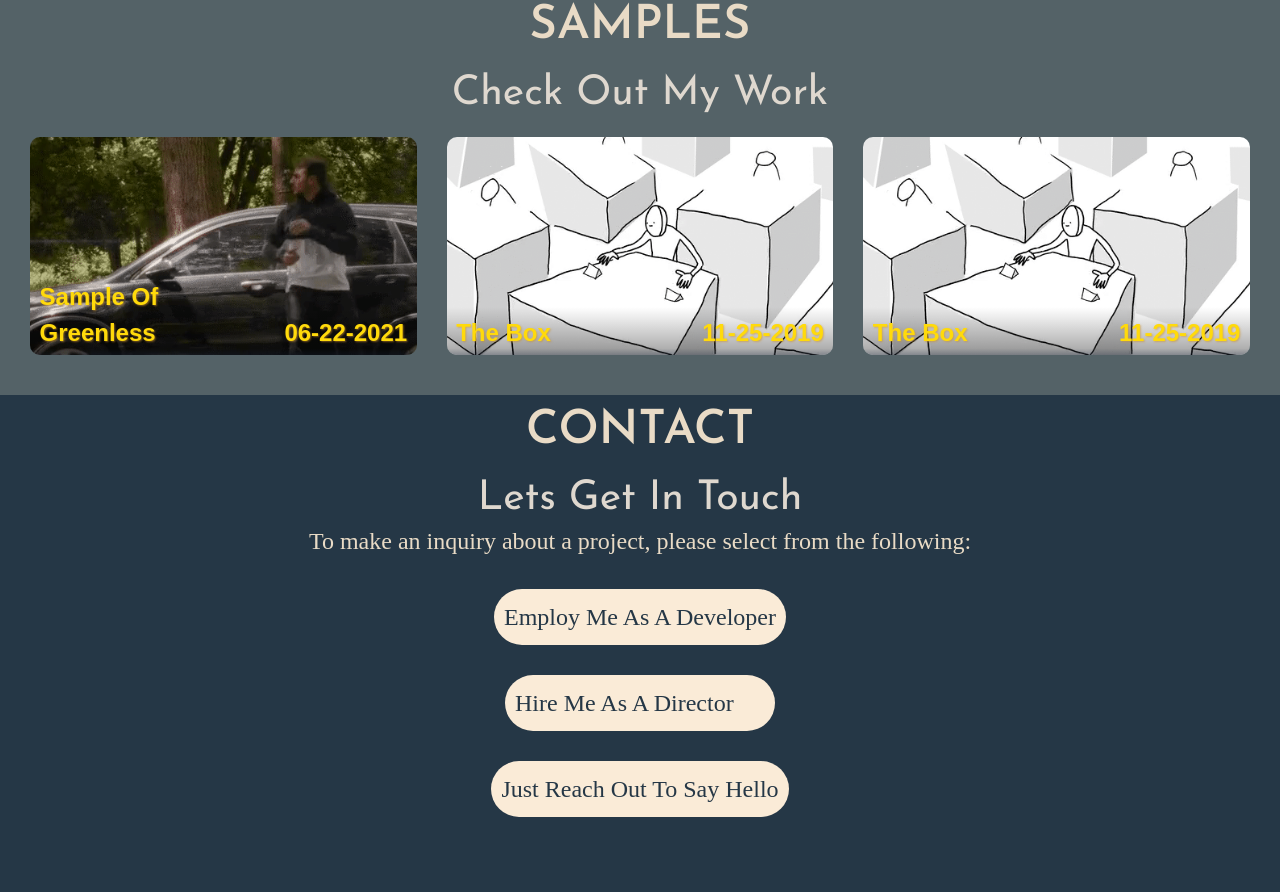
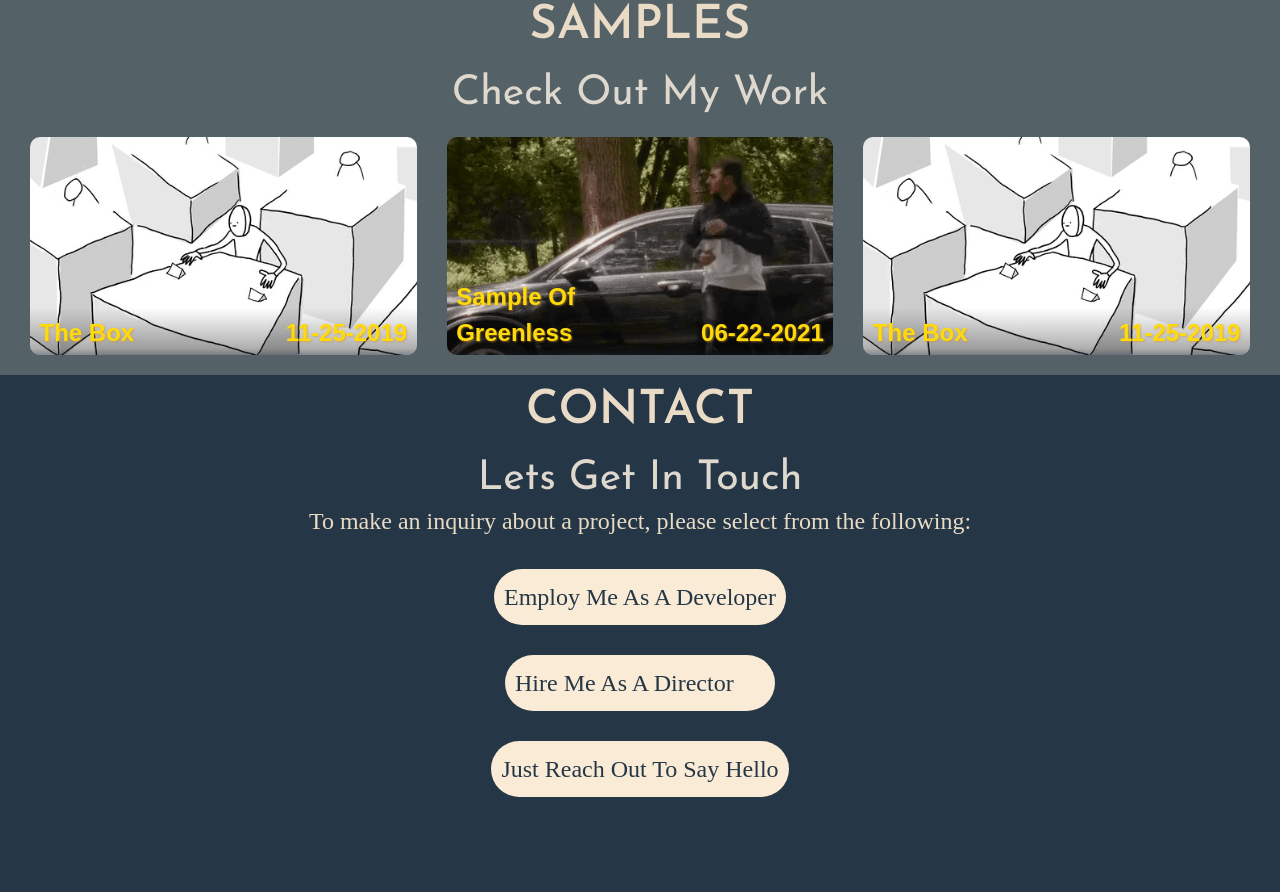
Before and after one commit to brunoarnabar/film-portfolio-deployment, a React (Create React App) app: page / in a window 1280 px wide. Shown: the part 2147-3039 px from the top of the page. Built offline with nearby package versions, Linux system fonts and the light colour scheme; a web font is replaced by a local one.

Commit message:
Fixing Issues

```diff
--- a/src/Components/Sample/Sample.jsx
+++ b/src/Components/Sample/Sample.jsx
@@ -34,10 +34,10 @@ export default function Samples() {
       </div>
       <div className="SamplePreviewContainers text-neutral-400">
         <div className="SamplePreview fs-heading">
-          <Preview {...GreenlessInfo} />
+          <Preview {...TheBoxInfo} />
         </div>
         <div className="SamplePreview fs-heading">
-          <Preview {...TheBoxInfo} />
+          <Preview {...GreenlessInfo} />
         </div>
         <div className="SamplePreview fs-heading">
           <Preview {...TheBoxInfo} />
--- a/src/Components/Sample/sample.scss
+++ b/src/Components/Sample/sample.scss
@@ -12,10 +12,11 @@
 
 .SamplePreviewContainers {
   // display
-  display: grid;
+  display: flex;
+  flex-direction: column;
   // box-model
   gap: 2rem;
-  padding: 0 0 2rem 0;
+  // padding: 0 0 2rem 0;
 }
 
 $max-col-count: 2;
```
